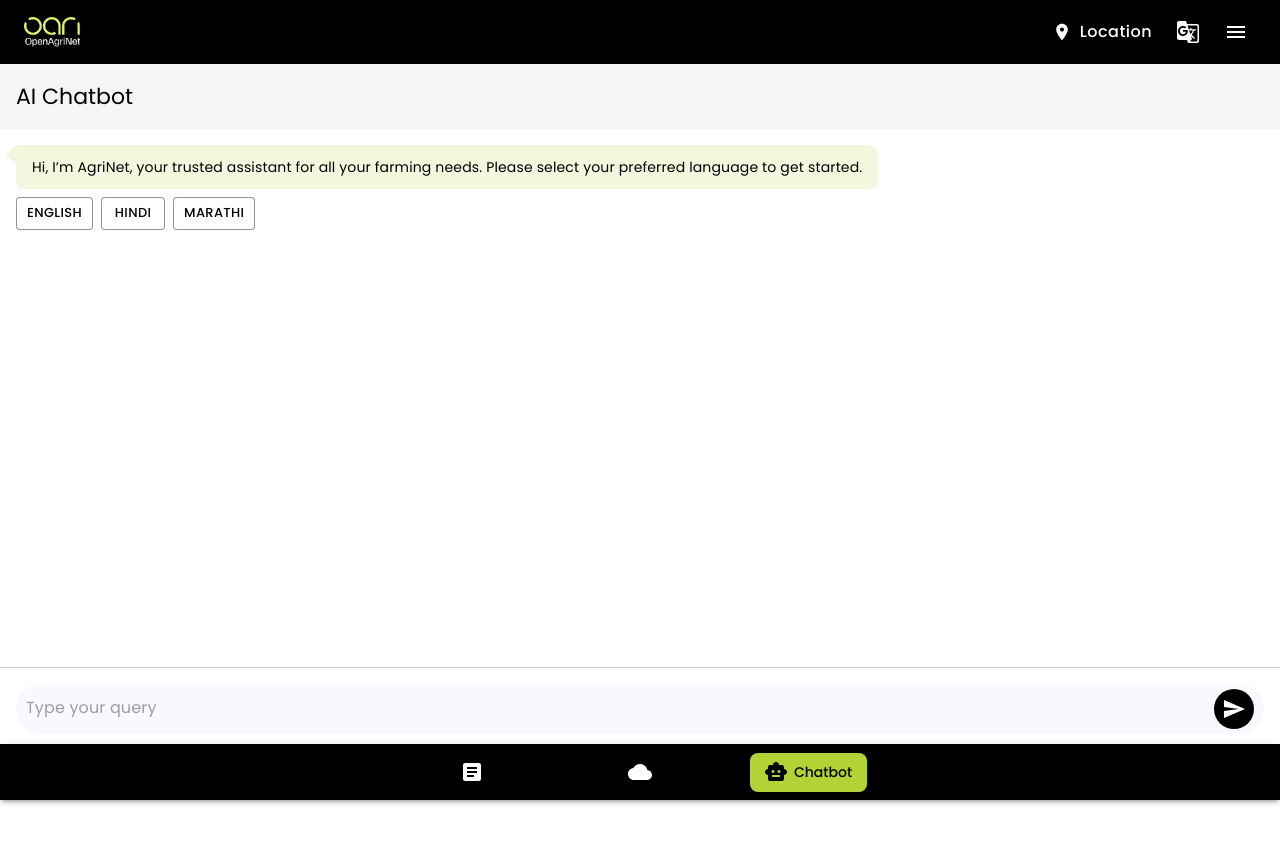
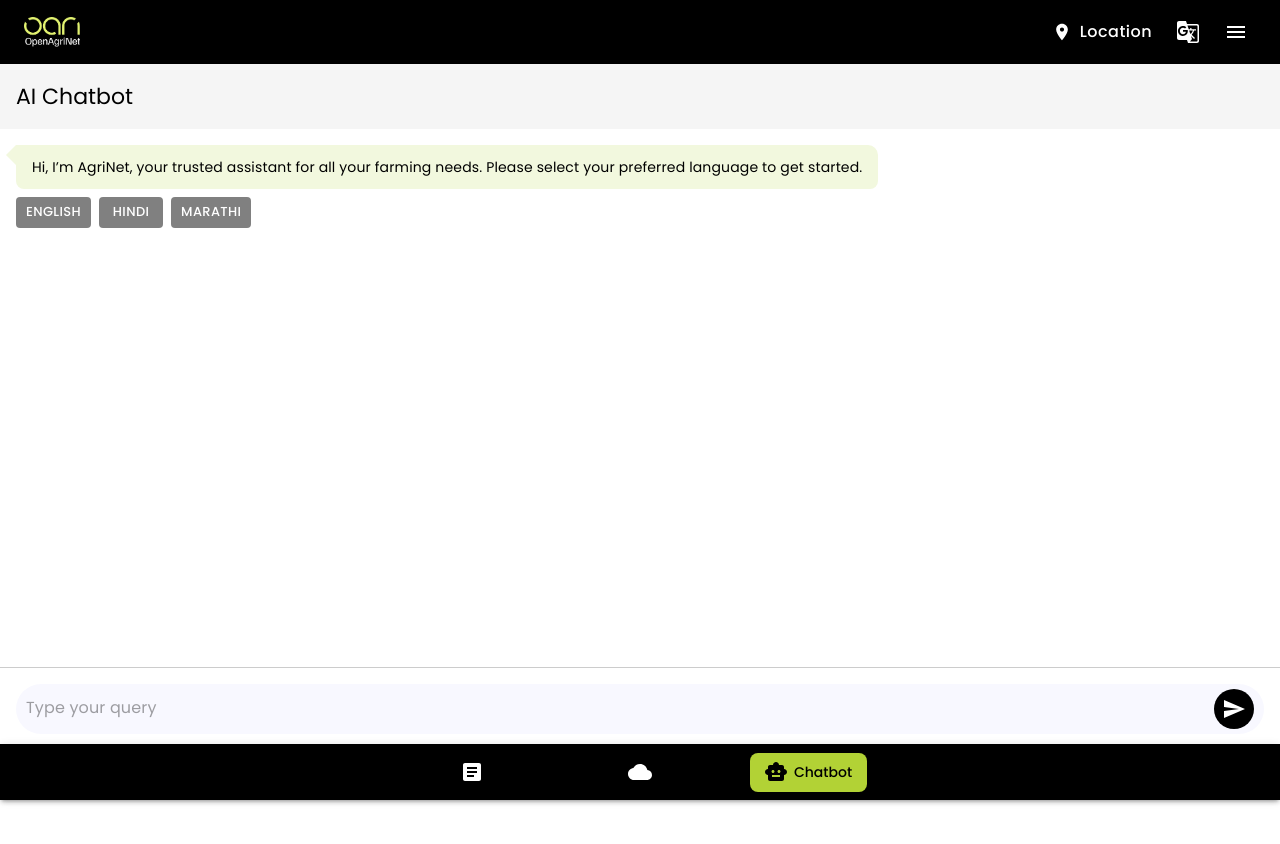
Before and after one commit to OpenAgriNet/OAN-Seeker-UI, a React (Vite) app: page /aibot in a window 1280 px wide. Shown: the top 844 px of the page. Built offline with nearby package versions, Linux system fonts and the light colour scheme; no server answers.

Commit message:
changed options buttons color

```diff
--- a/src/pages/AiBot.jsx
+++ b/src/pages/AiBot.jsx
@@ -302,13 +302,14 @@ const AiBot = () => {
                     size="small"
                     onClick={() => handleOptionClick(option)}
                     sx={{
-                      border: "1px solid #00000069",
-                      backgroundColor: "rgb(255, 255, 255)",
+                      border: "none",
+                      backgroundColor: "#808080",
                       boxShadow: "none",
-                      color: "#000",
+                      color: "white",
                       "&:hover": {
-                        backgroundColor: "rgb(255, 255, 255)",
+                        backgroundColor: "#808080",
                       },
+
                     }}
                   >
                     {option}
```
